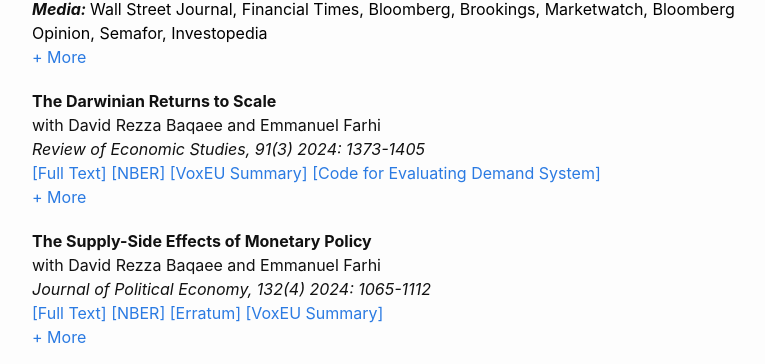
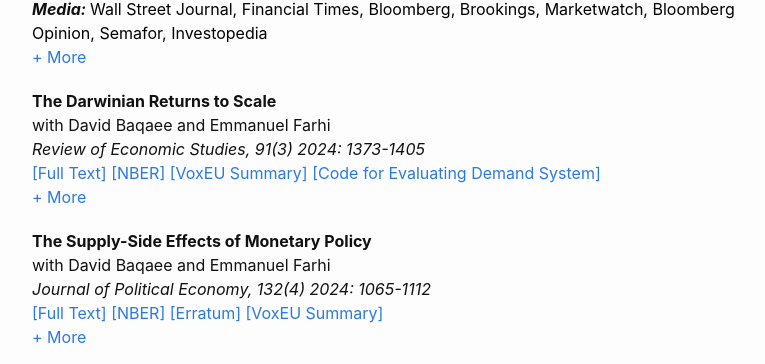
Before and after one commit to kunalsangani/kunalsangani.github.io, a Jekyll site: the page built from research.markdown, in a window 1280 px wide and 900 px high, scrolled down 681 px. Shown: the part 145-509 px from the top of the window, without its empty margins (238-1003 px from the left). Built offline with Jekyll 4.4.1, drawn with Linux system fonts in a browser that asks for light colours; nearby versions of some CDN libraries.

Commit message:
Fixed paper typo

```diff
--- a/_data/research.yml
+++ b/_data/research.yml
@@ -228,7 +228,7 @@
 
     - darwinian:
       title: The Darwinian Returns to Scale
-      coauthors: David Rezza Baqaee and Emmanuel Farhi
+      coauthors: David Baqaee and Emmanuel Farhi
       status: "Review of Economic Studies, 91(3) 2024: 1373-1405"
       links:
         - paper:
@@ -262,7 +262,7 @@
 
     - supply_side:
       title: The Supply-Side Effects of Monetary Policy
-      coauthors: David Rezza Baqaee and Emmanuel Farhi
+      coauthors: David Baqaee and Emmanuel Farhi
       status: "Journal of Political Economy, 132(4) 2024: 1065-1112"
       links:
         - paper:
```
Also changed, not shown: 7 other files.
